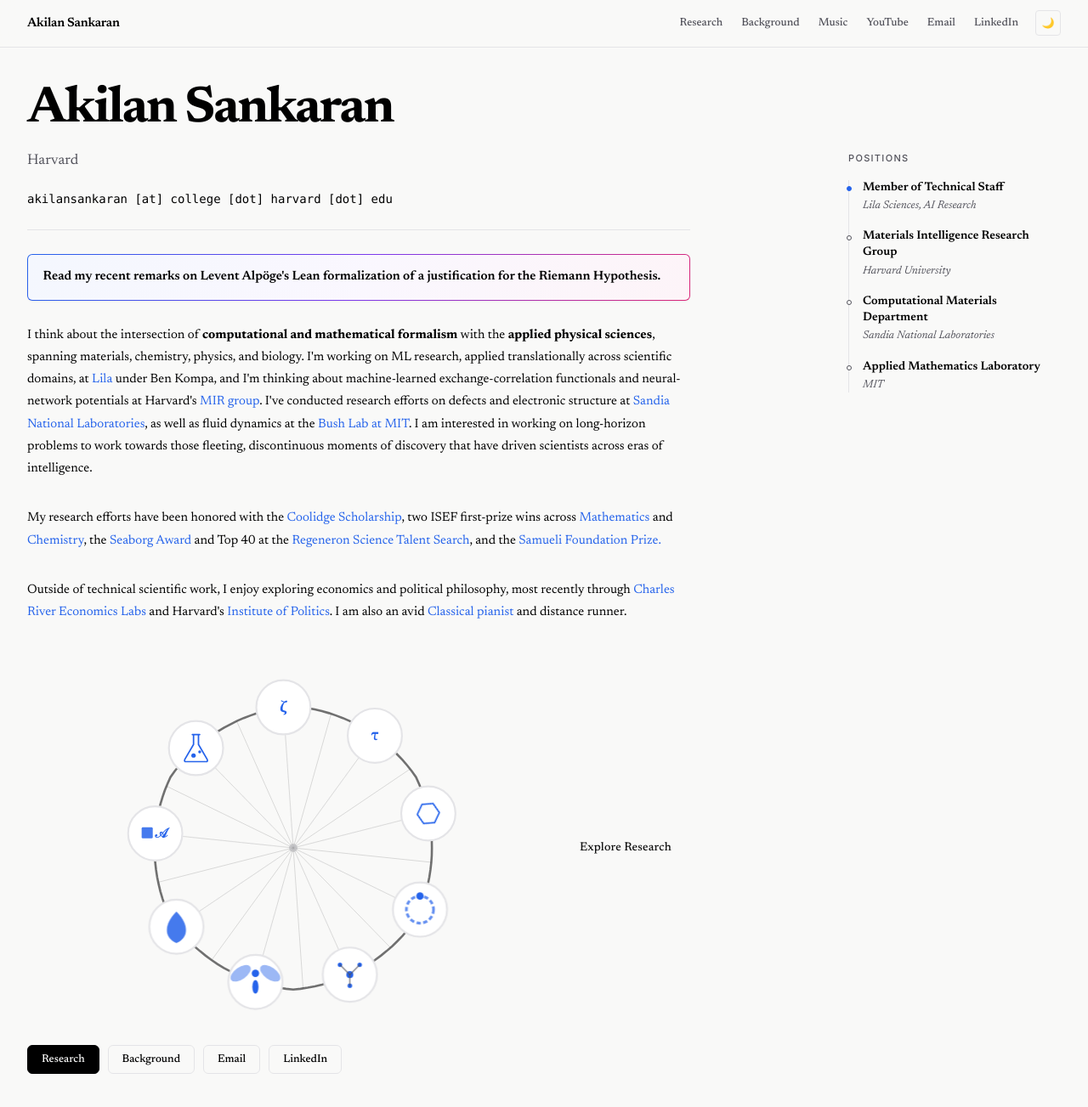
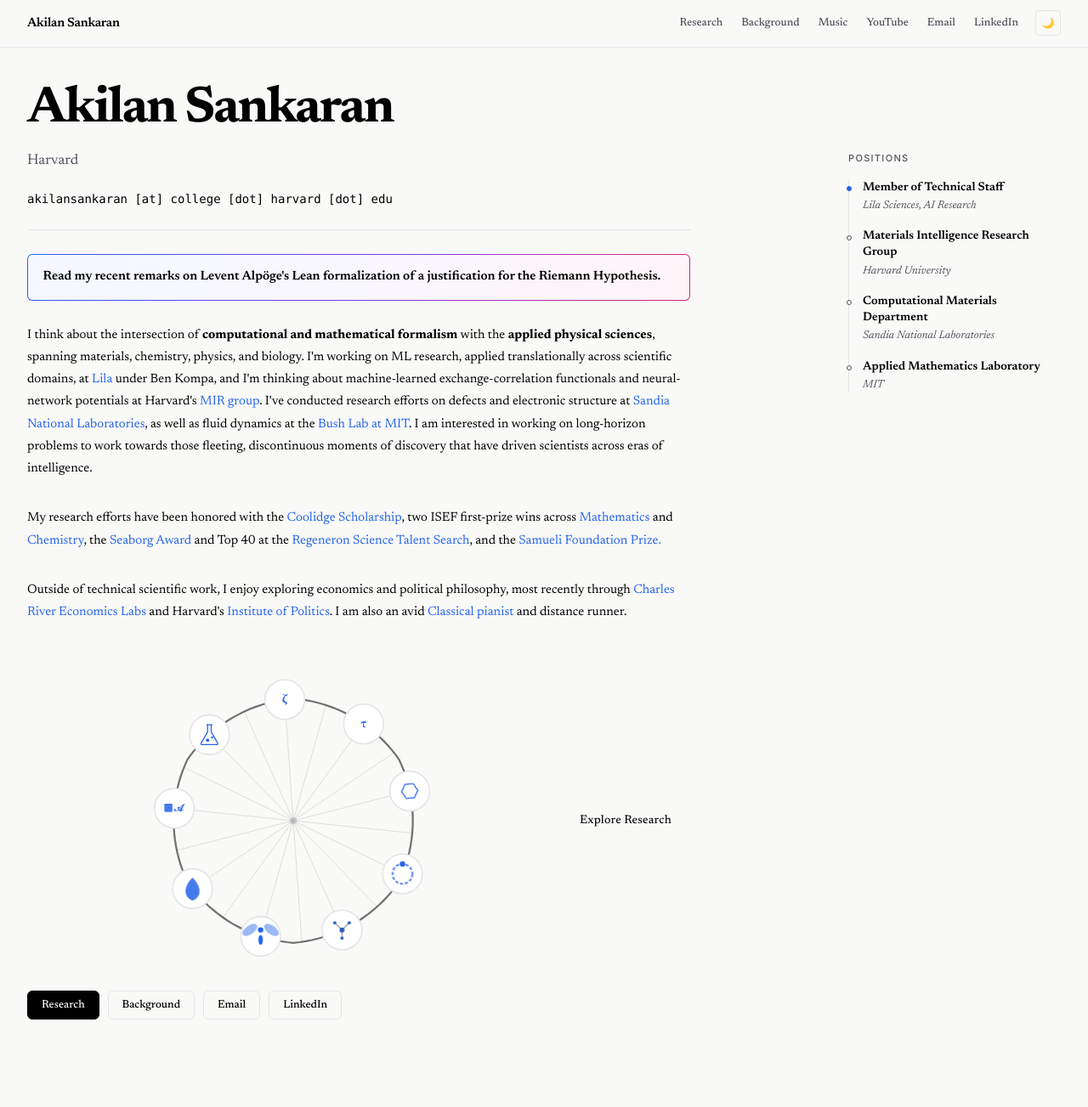
Before and after one commit to akilansankaran/akilansankaran.github.io, a Jekyll site: the page built from index.md, in a window 1280 px wide and 1400 px high, scrolled down 30 px. Shown: the top 1303 px of the window at 85% size. Built offline with Jekyll 4.4.1, drawn with Linux system fonts in a browser that asks for light colours; some web fonts are replaced.

Commit message:
Shrink the homepage wheel and its icons slightly

```diff
--- a/assets/css/main.css
+++ b/assets/css/main.css
@@ -1688,5 +1688,9 @@ main.container:has(.hero-with-nav) {
 
 /* Larger wheel on the homepage */
 .hero-with-nav .c-svg {
-  max-width: 580px;
-}
+  max-width: 500px;
+}
+
+.hero-with-nav .c-node {
+  transform: scale(0.85);
+}
```
